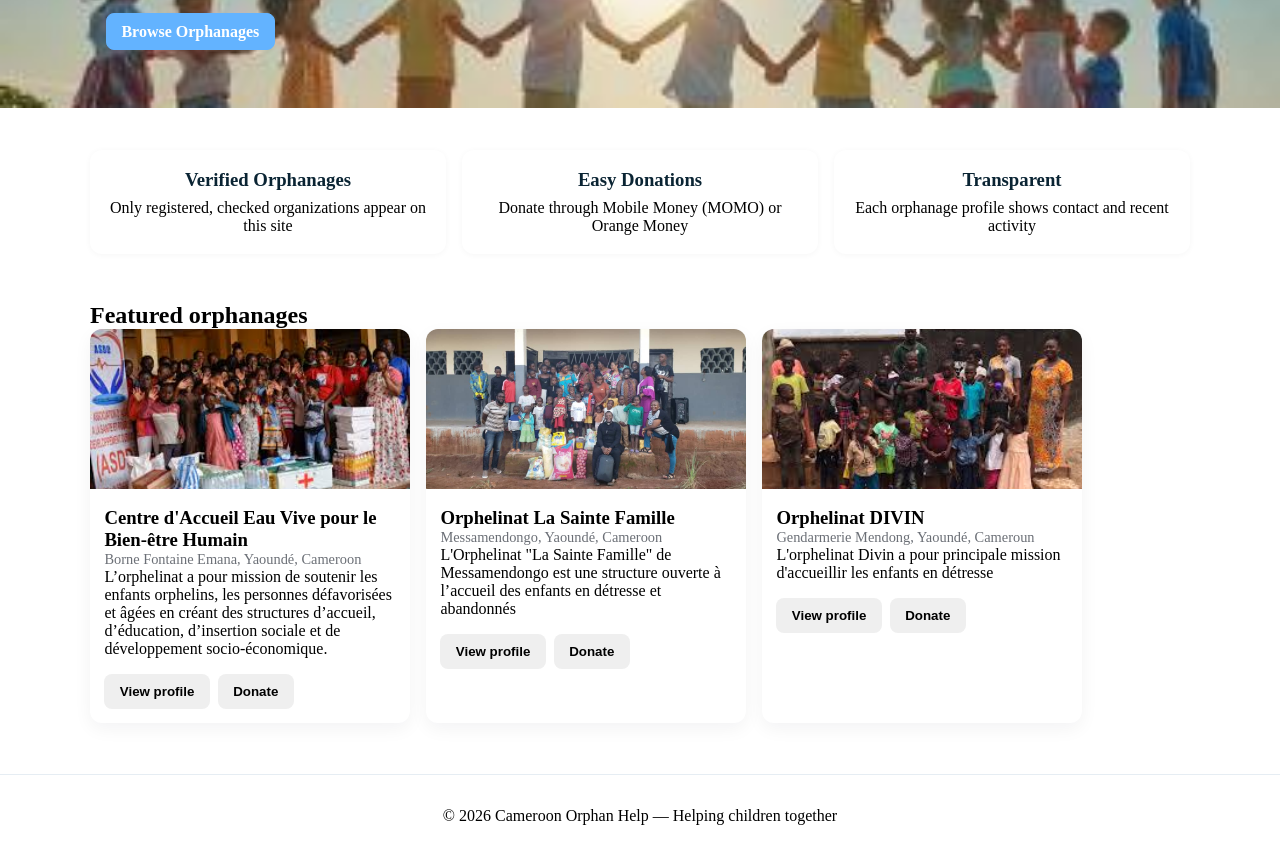
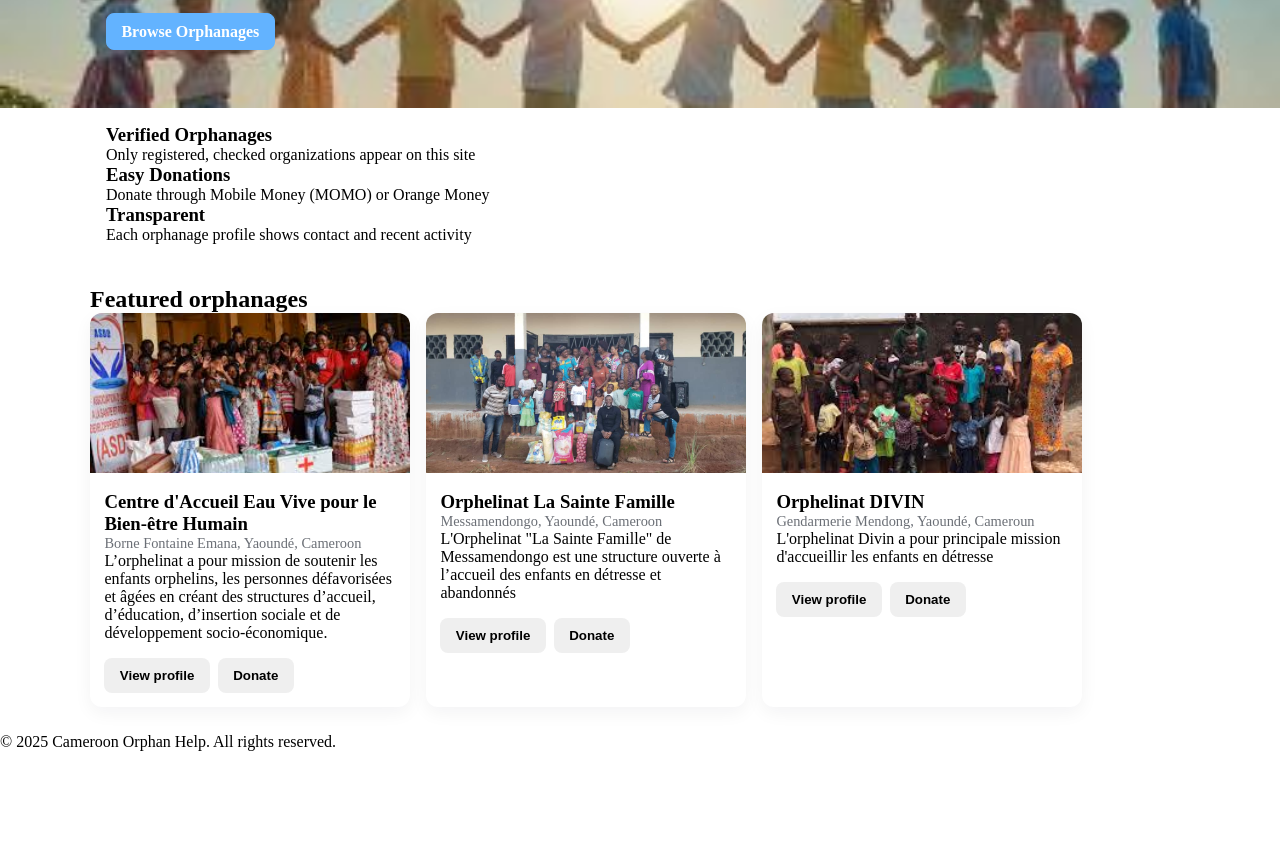
Before and after one commit to Ondoua-Marie/cam_orphanHelp, a plain HTML site: page index.html in a window 1280 px wide. Shown: the part 245-1102 px from the top of the page. After the commit the page ends 996 px from the top, so only its background shows below. Drawn offline with Linux system fonts and the light colour scheme; files whose address does not match are found by name.

Commit message:
Refactor HTML structure and update footer text

```diff
--- a/index.html
+++ b/index.html
@@ -43,16 +43,16 @@
   </section>
 
   <!-- FEATURES -->
-  <section class="features container">
-    <div class="feature">
+  <section class="feature-cards container">
+    <div class="feature-card">
       <h3>Verified Orphanages</h3>
       <p>Only registered, checked organizations appear on this site</p>
     </div>
-    <div class="feature">
+    <div class="feature-card">
       <h3>Easy Donations</h3>
       <p>Donate through Mobile Money (MOMO) or Orange Money</p>
     </div>
-    <div class="feature">
+    <div class="feature-card">
       <h3>Transparent</h3>
       <p>Each orphanage profile shows contact and recent activity</p>
     </div>
@@ -103,10 +103,8 @@
     </div>
   </section>
 
-  <footer class="site-footer">
-    <div class="container footer-inner">
-      <p>&copy; <span id="year"></span> Cameroon Orphan Help — Helping children together</p>
-    </div>
+  <footer>
+    <p>&copy; 2025 Cameroon Orphan Help. All rights reserved.</p>
   </footer>
 
   <script src="script.js"></script>
```
